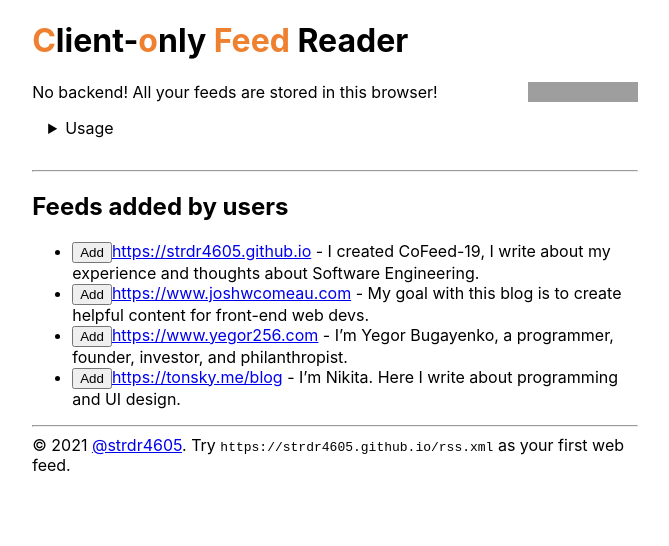
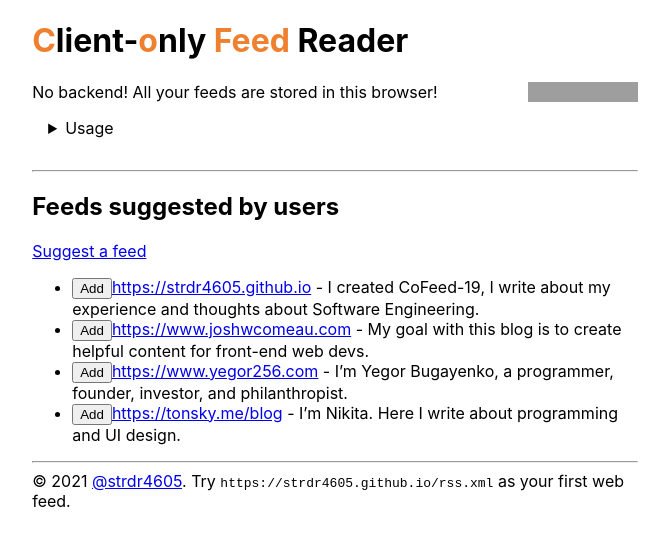
Before and after one commit to cofeed-19/cofeed-19.github.io, a Next.js app: page /feeds in a window 1280 px wide. Shown: the top 546 px of the page, without its empty margins (305-974 px from the left). Built offline with nearby package versions, Linux system fonts and the light colour scheme; grey boxes are pictures that could not be loaded.

Commit message:
chore: add link to edit data/feeds.json

```diff
--- a/pages/feeds.tsx
+++ b/pages/feeds.tsx
@@ -47,7 +47,11 @@ export default function Feeds({ list }: Props) {
       <HeadMeta />
       <Header />
       <main>
-        <h2>Feeds added by users</h2>
+        <h2>Feeds suggested by users</h2>
+        <ExternalLink
+          link="https://github.com/cofeed-19/cofeed-19.github.io/edit/main/data/feeds.json"
+          title="Suggest a feed"
+        />
         <dialog open={!!added}>{added} added to your feeds</dialog>
         <ul>
           {list.map((e) => (
```
